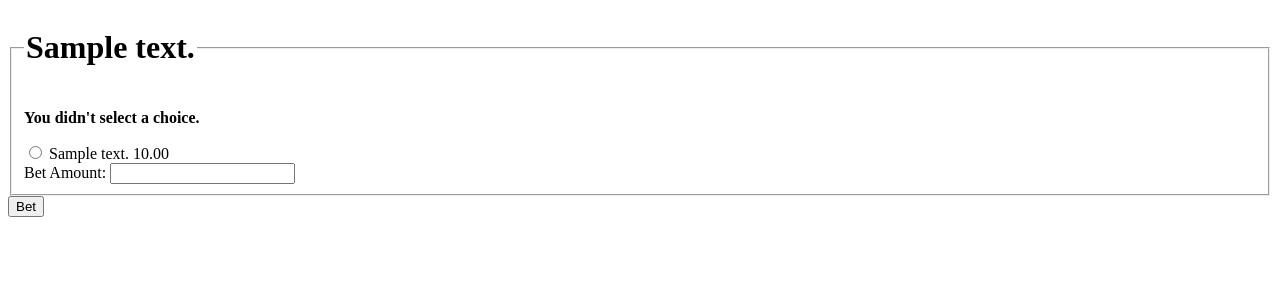
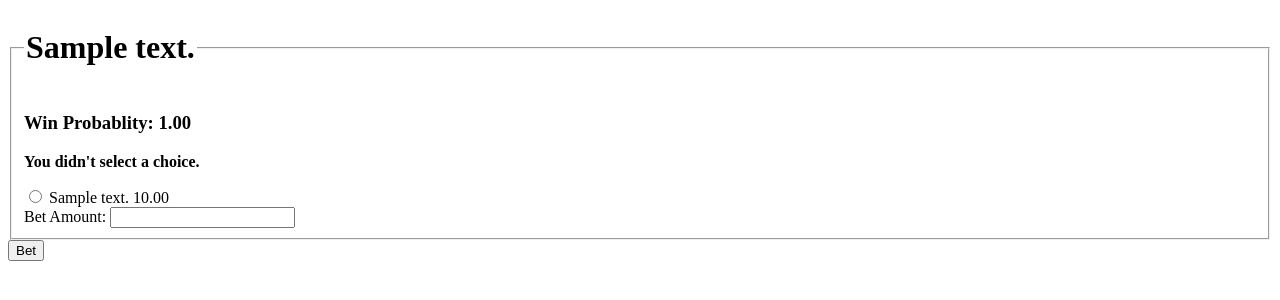
Before and after one commit to Sal-Adrian/SelectMonarchs, a Django app: page /bookies/1/bet/ in a window 1280 px wide. Shown: the top 300 px of the page. Run offline with Django 5.2, Linux system fonts and the light colour scheme; tables that the repository leaves empty hold one stand-in row (values such as "Sample post").

Commit message:
Made win probability show up on templates

```diff
--- a/bookies/models.py
+++ b/bookies/models.py
@@ -26,6 +26,7 @@ class Choice(models.Model):
     bet = models.ForeignKey(Bet, on_delete=models.CASCADE)
     choice_text = models.CharField(max_length=200)
     amount = models.DecimalField(max_digits=11, decimal_places=2, default=0)
+    win_condition = models.BooleanField(default=False)
 
     def __str__(self):
         return self.choice_text
--- a/bookies/templates/bookies/detail.html
+++ b/bookies/templates/bookies/detail.html
@@ -9,6 +9,7 @@
     {% csrf_token %}
     <fieldset>
       <legend><h1>{{ bet.bet_text }}</h1></legend>
+      <h3>Win Probablity: {{ bet.win_probability }}</h3>
       {% if error_message %}<p><strong>{{ error_message }}</strong></p>{% endif %}
       {% for choice in bet.choice_set.all %}
         <input type="radio" name="choice" id="choice{{ forloop.counter }}" value="{{ choice.id }}">
--- a/bookies/templates/bookies/index.html
+++ b/bookies/templates/bookies/index.html
@@ -10,8 +10,9 @@
     {% if latest_bet_list %}
       <ul>
       {% for bet in latest_bet_list %}
-        <li><a href="{% url 'bookies:detail' bet.id %}">{{ bet.bet_text }}</a>
-          <ul>
+      <li><a href="{% url 'bookies:detail' bet.id %}">{{ bet.bet_text }}</a>
+        <ul>
+            <li>Win Probablity: {{ bet.win_probability }}</li>
             {% for choice in bet.choice_set.all %}
               <li id="choice{{ forloop.counter }}">{{ choice.choice_text }} {{ choice.amount }}</li>
             {% endfor %}
--- a/bookies/templates/bookies/results.html
+++ b/bookies/templates/bookies/results.html
@@ -6,7 +6,7 @@
   </head>
   <body>
     <h1>{{ bet.bet_text }}</h1>
-
+    <h3>Win Probablity: {{ bet.win_probability }}</h3>
     <ul>
     {% for choice in bet.choice_set.all %}
       <li>{{ choice.choice_text }} -- {{ choice.amount }} bet{{ choice.amount|pluralize }}</li>
```
Also changed, not shown: bookies/migrations/0006_choice_win_condition.py (added).
